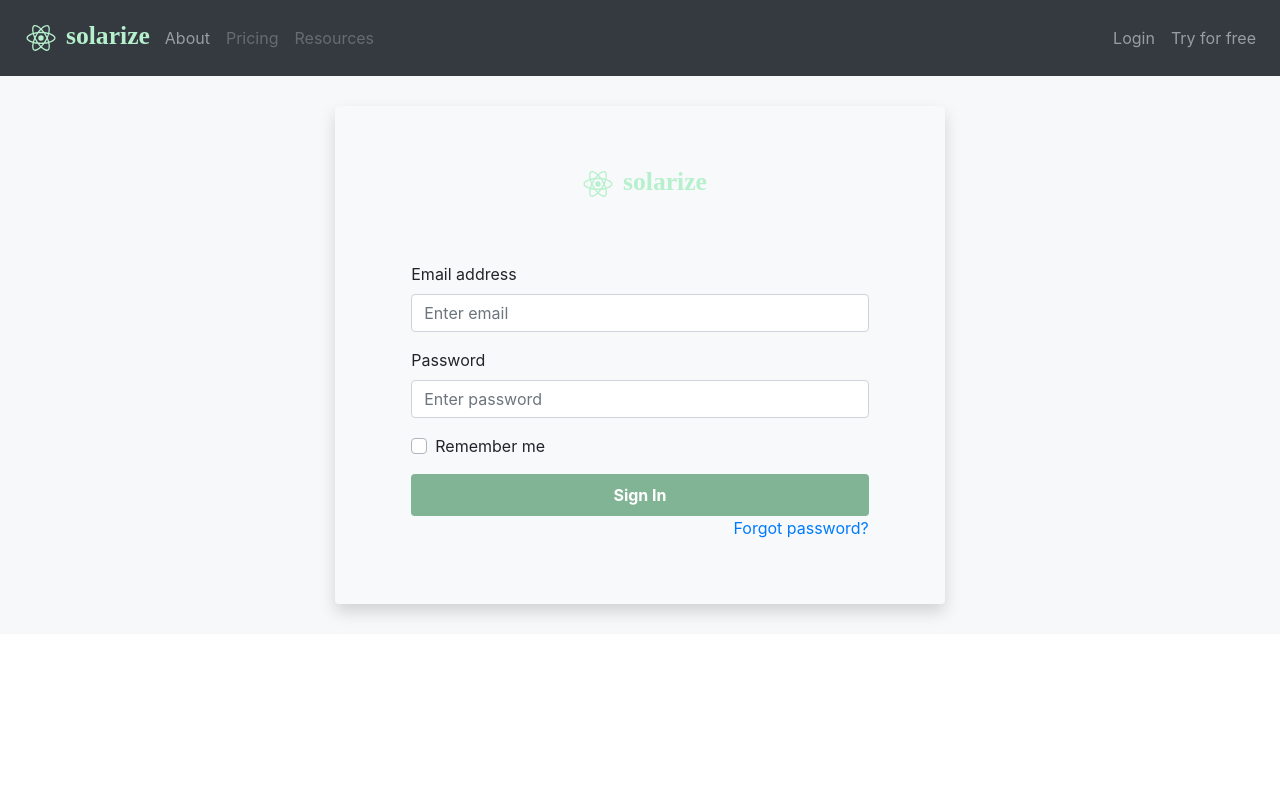
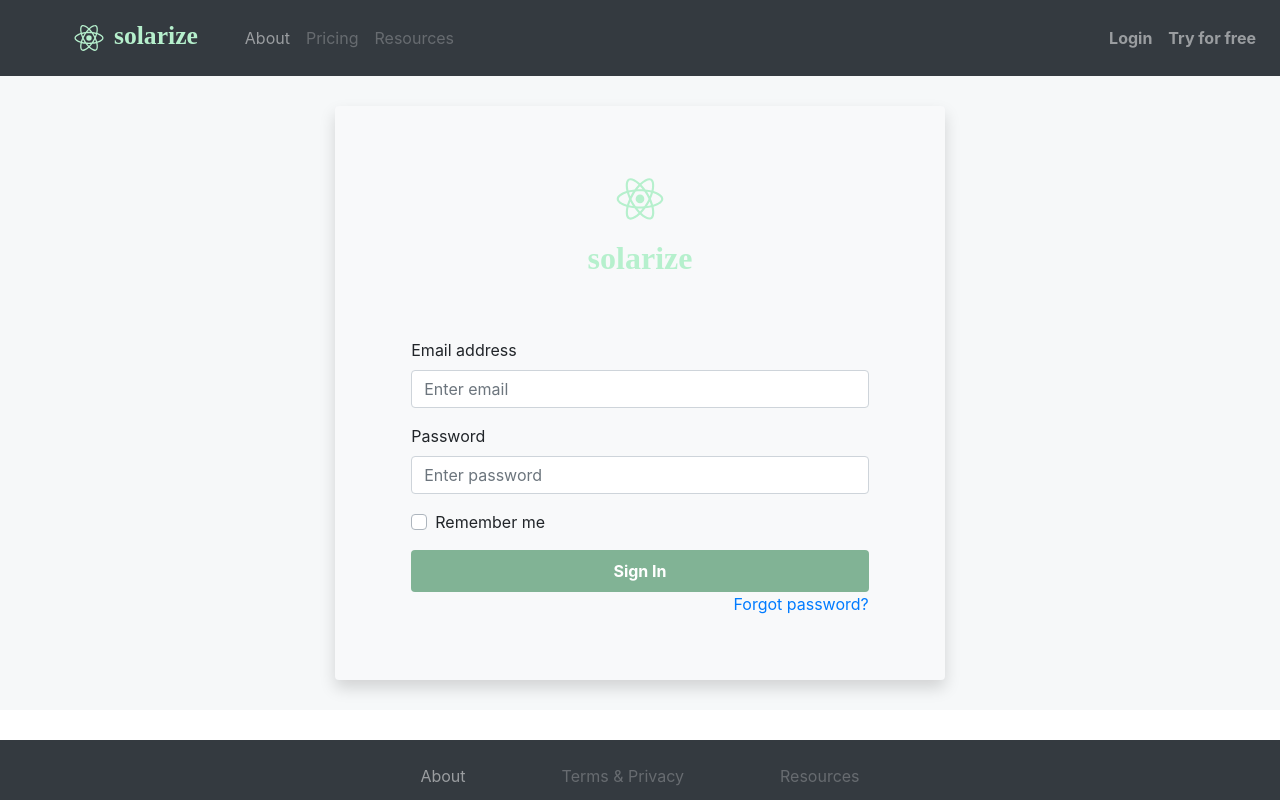
Before and after one commit to kkojha47/Solarize, a React (Create React App) app: page /login in a window 1280 px wide. Built offline with nearby package versions, Linux system fonts and the light colour scheme.

Commit message:
footer and header styling

```diff
--- a/src/App.js
+++ b/src/App.js
@@ -28,7 +28,7 @@ function App() {
                     <span className="navbar-toggler-icon"></span>
                 </button>
                 <div className="collapse navbar-collapse" id="navbarTogglerDemo01">
-                    <Link className="navbar-brand brand" to="/">
+                    <Link className="navbar-brand brand mx-md-5" to="/">
                         <img src={logo} alt={"Logo"} width="50em" height="50em"/>
                         solarize
                     </Link>
@@ -45,22 +45,35 @@ function App() {
                     </ul>
                     <ul className="navbar-nav ml-auto mt-2 mt-lg-0">
                         <li className="nav-item">
-                            <Link className="nav-link" to="/login">Login</Link>
+                            <Link className="nav-link font-weight-bold " to="/login">Login</Link>
                         </li>
                         <li className="nav-item">
-                            <Link className="nav-link" to="/signup">Try for free</Link>
+                            <Link className="nav-link font-weight-bold " to="/signup">Try for free</Link>
                         </li>
                     </ul>
                 </div>
             </nav>
-            <div className="app">
+            <div className="app" style={{height:"calc(100vh-60px)"}}>
                 <Route path="/" exact component={Home}/>
                 <Route path="/about" component={About}/>
                 <Route path="/todo" component={Todo}/>
                 <Route path="/login" component={Login}/>
                 <Route path="/signup" component={Signup}/>
+
             </div>
-
+            <nav className="navbar fixed-bottom navbar-dark bg-dark" style={{height:"60px"}}>
+                <ul className="navbar-nav m-auto mt-2 mt-lg-0 d-flex flex-row" >
+                    <li className="nav-item py-2 px-5">
+                        <Link className="nav-link" to="/about">About</Link>
+                    </li>
+                    <li className="nav-item py-2 px-5">
+                        <Link className="nav-link disabled" to="/">Terms & Privacy</Link>
+                    </li>
+                    <li className="nav-item py-2 px-5">
+                        <Link className="nav-link disabled" to="/">Resources</Link>
+                    </li>
+                </ul>
+            </nav>
         </Router>
 
     );
--- a/src/Components/Login.js
+++ b/src/Components/Login.js
@@ -7,8 +7,8 @@ export default function Login(){
         <div className="mx-auto shadow bg-light rounded w-50">
             <form className="m-auto py-5 w-75">
                 <Link className="navbar-brand brand mb-5 text-center w-100" to="/">
-                    <img src={logo} alt={"Logo"} width="50em" height="50em"/>
-                    solarize
+                    <img src={logo} alt={"Logo"} width="80em" height="80em"/>
+                    <h2 className="font-weight-bold ">solarize</h2>
                 </Link>
                 <div className="form-group">
                     <label>Email address</label>
--- a/src/Components/Signup.js
+++ b/src/Components/Signup.js
@@ -7,8 +7,8 @@ export default function Signup(){
         <div className="mx-auto shadow bg-light rounded w-50">
             <form className="m-auto py-5 w-75">
                 <Link className="navbar-brand brand mb-5 text-center w-100" to="/">
-                    <img src={logo} alt={"Logo"} width="50em" height="50em"/>
-                    solarize
+                    <img src={logo} alt={"Logo"} width="80em" height="80em"/>
+                    <h2 className="font-weight-bold ">solarize</h2>
                 </Link>
                 <div className="form-group">
                     <label>First name</label>
```
